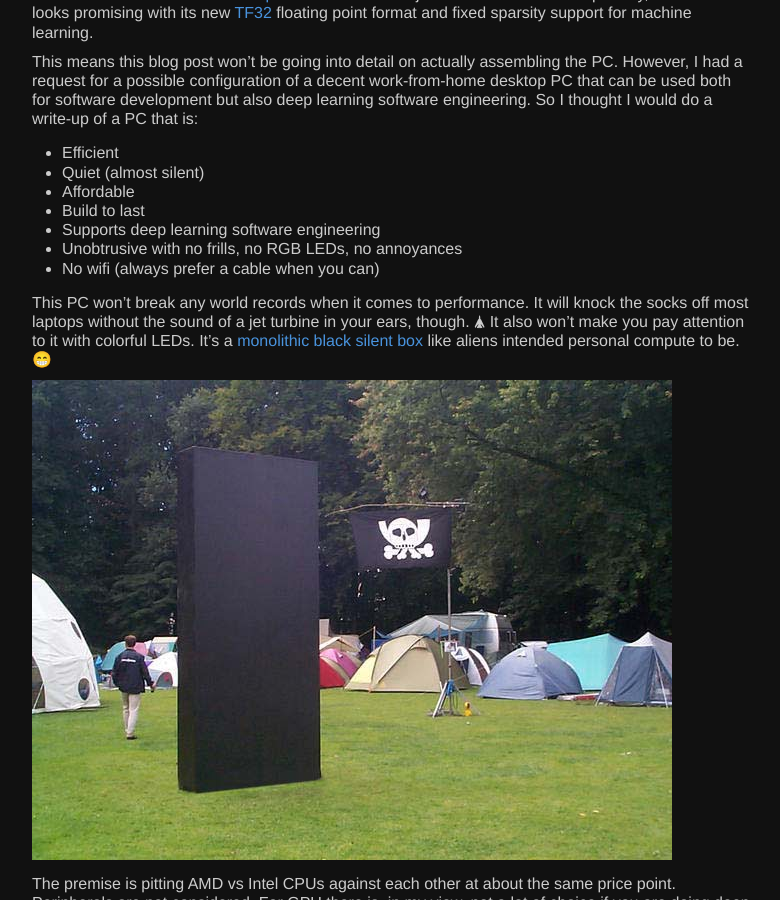
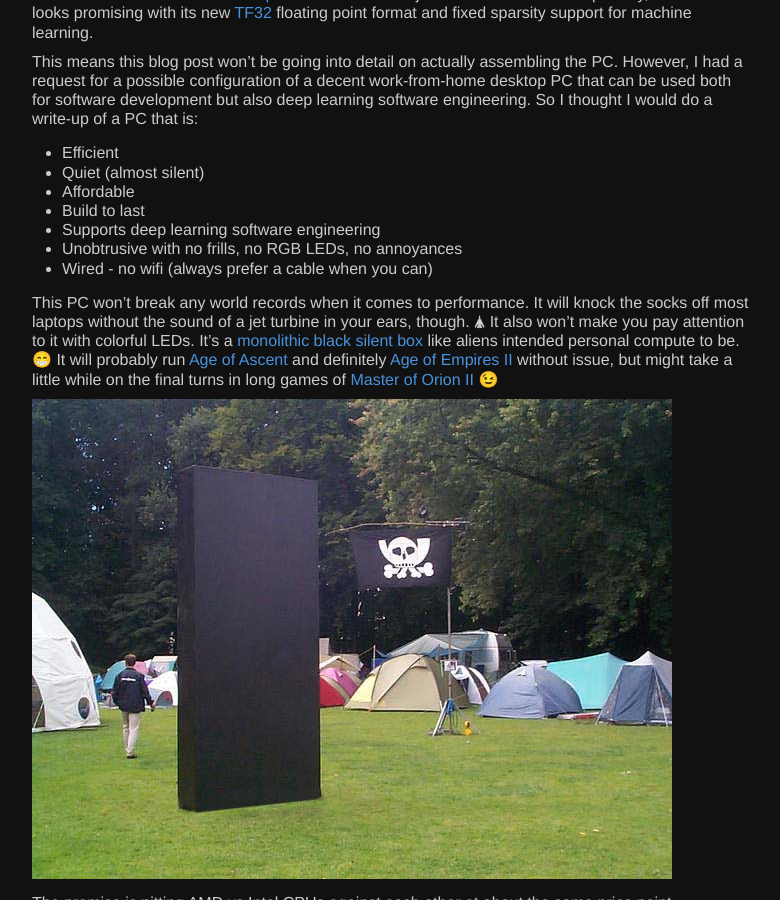
Before and after one commit to nietras/nietras.github.io, a Jekyll site: the page built from _posts/2020-07-01-CorePC-v01.md, in a window 1280 px wide and 900 px high, scrolled down 674 px. Shown: the whole window, without its empty margins (248-1028 px from the left). Built offline with Jekyll 4.4.1, drawn with Linux system fonts in a browser that asks for light colours.

Commit message:
more intro edits

```diff
--- a/_posts/2020-07-01-CorePC-v01.md
+++ b/_posts/2020-07-01-CorePC-v01.md
@@ -49,7 +49,7 @@ So I thought I would do a write-up of a PC that is:
 * Build to last
 * Supports deep learning software engineering
 * Unobtrusive with no frills, no RGB LEDs, no annoyances
-* No wifi (always prefer a cable when you can)
+* Wired - no wifi (always prefer a cable when you can)
 
 This PC won't break any world records when it comes to performance.
 It will knock the socks off most laptops without the sound of
@@ -57,6 +57,9 @@ a jet turbine in your ears, though. 🛦
 It also won't make you pay attention to it with colorful LEDs.
 It's a [monolithic black silent box](https://en.wikipedia.org/wiki/Monolith_(Space_Odyssey))
 like aliens intended personal compute to be. 😁
+It will probably run [Age of Ascent](https://www.ageofascent.com/) and definitely [Age of Empires II](https://en.wikipedia.org/wiki/Age_of_Empires_II) without issue,
+but might take a little while on the final turns in long games of [Master of Orion II](https://en.wikipedia.org/wiki/Master_of_Orion_II:_Battle_at_Antares) 😉
+
 
 ![https://en.wikipedia.org/wiki/File:HAL_2001_monolith_(color_correction).jpg]({{ site.baseurl }}/images/2020-07-CorePC/HAL_2001_monolith_(color_correction).jpg)
 
```
